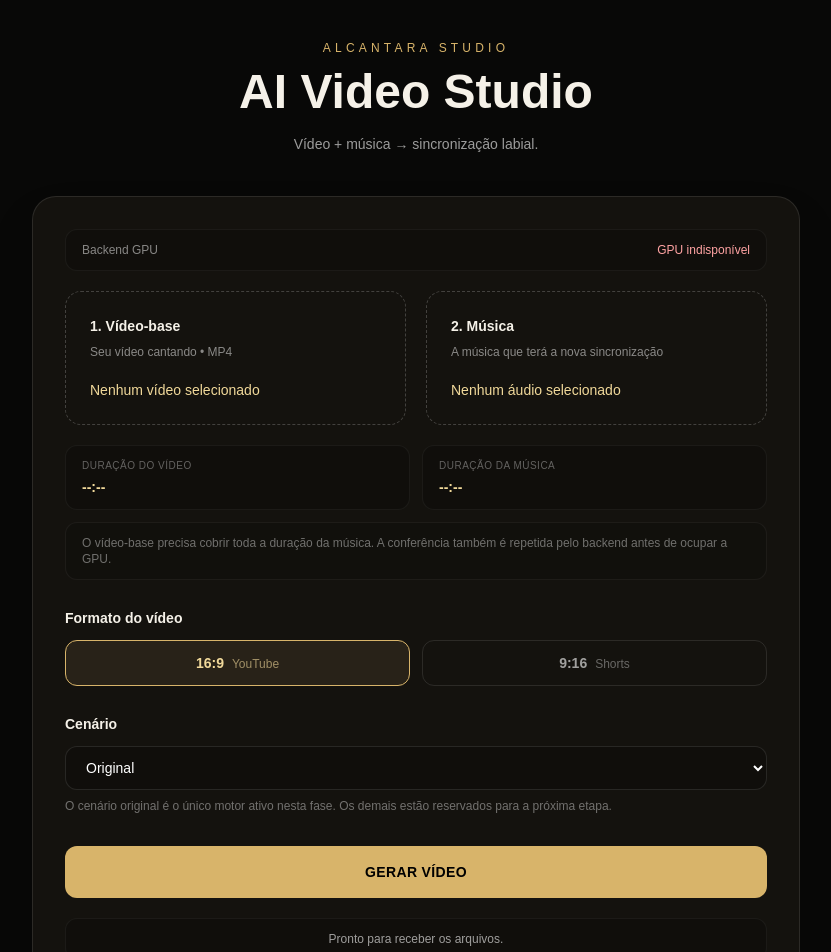
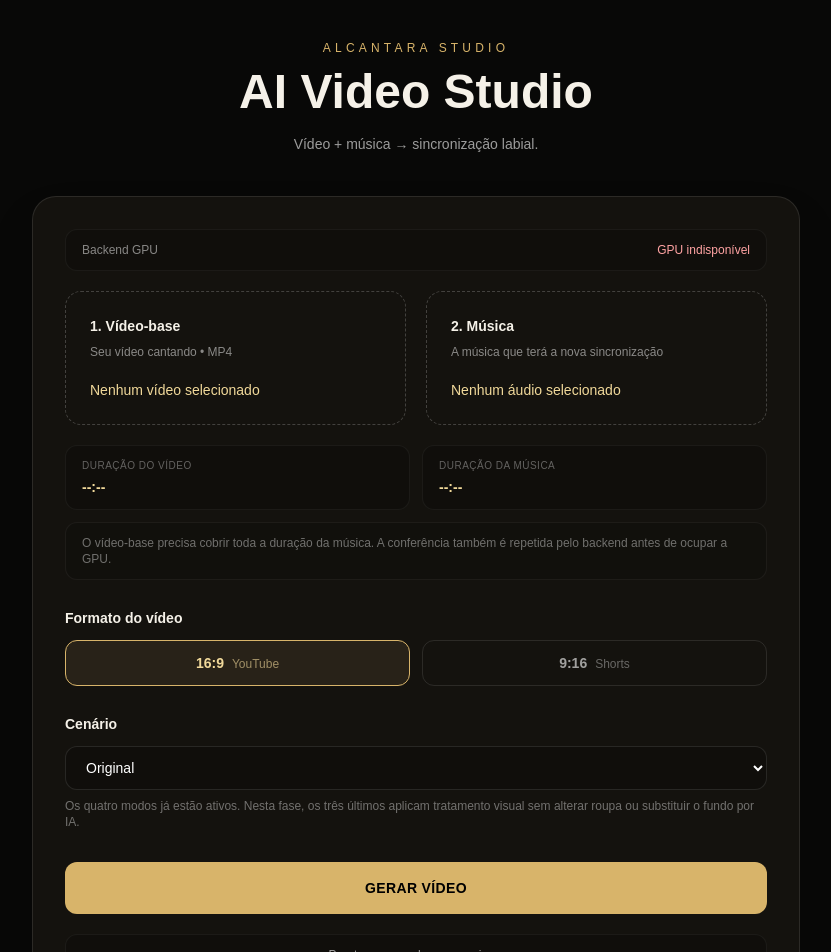
Before and after one commit to Claudioalcantara2019/alcantara-studio-ai-video, a Next.js app: page / in a window 1280 px wide. Shown: the top 952 px of the page, without its empty margins (224-1055 px from the left). Built offline with nearby package versions, Linux system fonts and the light colour scheme.

Commit message:
Update scene UI for active treatment engine

```diff
--- a/app/page.tsx
+++ b/app/page.tsx
@@ -285,7 +285,7 @@ export default function Home() {
               ))}
             </select>
             <p className="mt-2 text-xs text-white/40">
-              O cenário original é o único motor ativo nesta fase. Os demais estão reservados para a próxima etapa.
+              Os quatro modos já estão ativos. Nesta fase, os três últimos aplicam tratamento visual sem alterar roupa ou substituir o fundo por IA.
             </p>
           </div>
 
```
